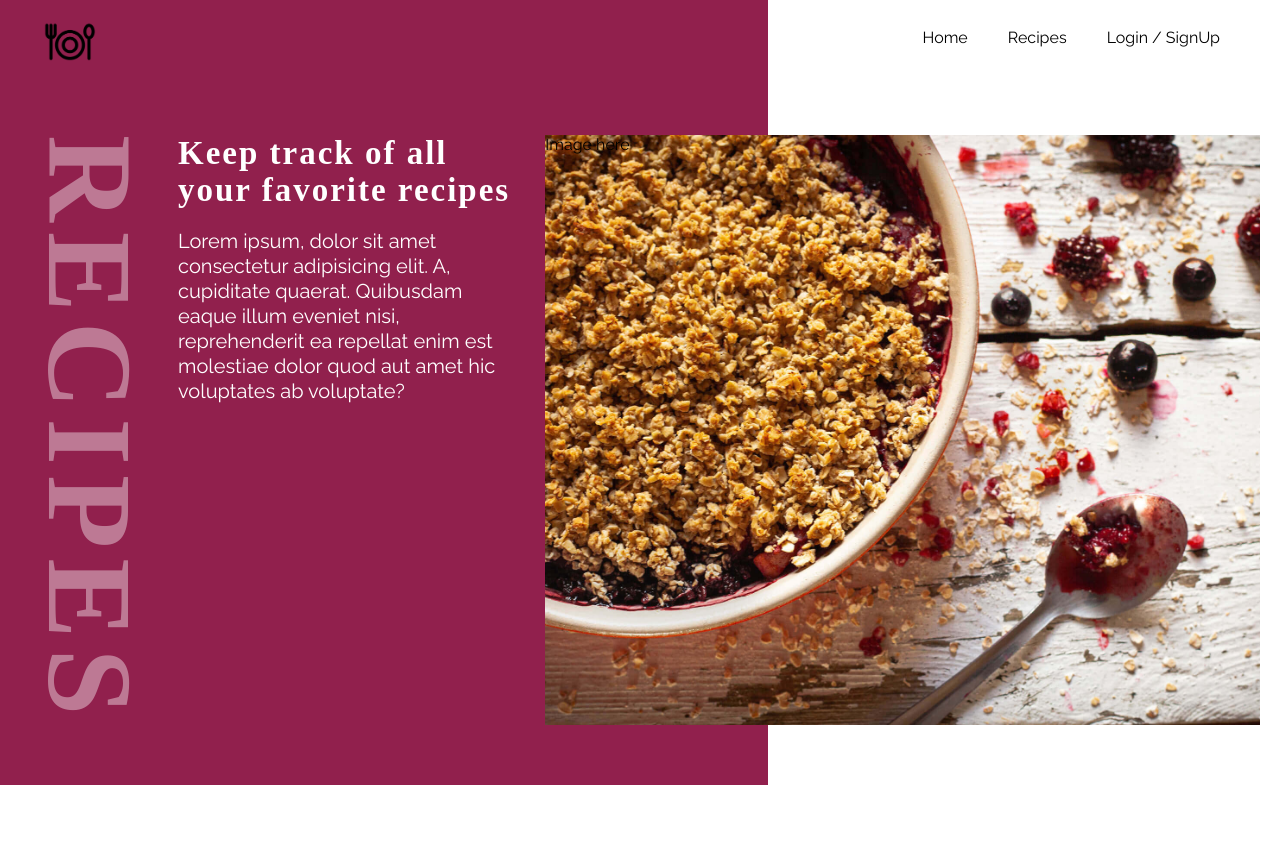
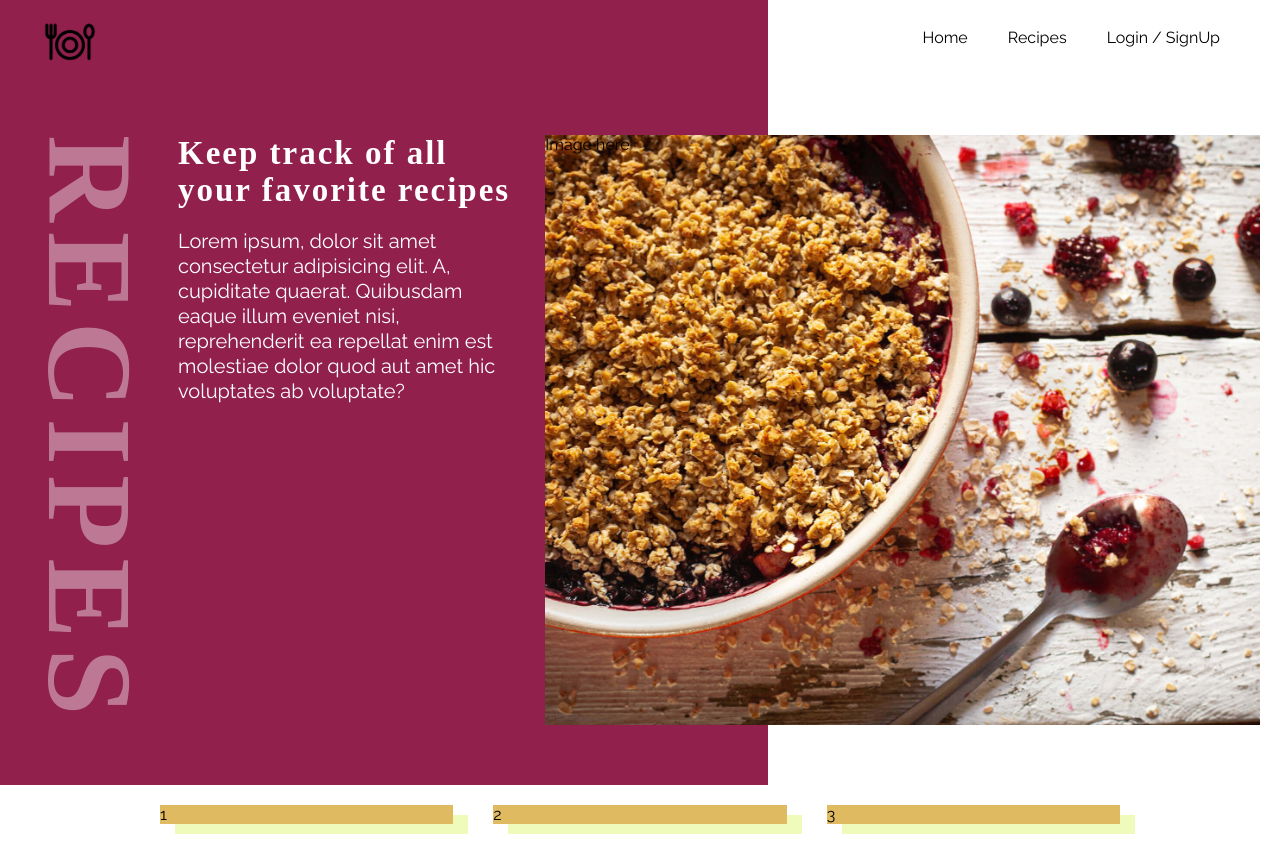
Before and after one commit to Kerri-AnnBates/recipe-app, a React (Create React App) app in the folder app/: page / in a window 1280 px wide. Before the commit the page ends 800 px from the top, so only its background shows below. Built offline with nearby package versions, Linux system fonts and the light colour scheme; a web font is replaced by a local one.

Commit message:
set up grids for featured boxes

```diff
--- a/app/src/components/home/Home.js
+++ b/app/src/components/home/Home.js
@@ -21,6 +21,17 @@ function home() {
                </div>
             </div>
          </div>
+         <div className="featured">
+            <div className="container">
+               <div className="medium-container">
+                  <div className="f-grid">
+                     <div className="f-box-1">1</div>
+                     <div className="f-box-2">2</div>
+                     <div className="f-box-3">3</div>
+                  </div>
+               </div>
+            </div>
+         </div>
       </div>
    )
 }
--- a/app/src/styles/app.scss
+++ b/app/src/styles/app.scss
@@ -1,5 +1,5 @@
 @import './variables.scss';
 @import './variables.scss';
 @import './general.scss';
-@import './header/header.scss';
+@import './header.scss';
 @import './home.scss';
--- a/app/src/styles/home.scss
+++ b/app/src/styles/home.scss
@@ -1,5 +1,5 @@
 .main-intro {
-   background: linear-gradient(90deg, #91204D 60%, #fff 50%);
+   background: linear-gradient(90deg, $mainColor 60%, #fff 50%);
 }
 
 .main-content {
@@ -47,3 +47,40 @@
       background-size: cover;
    }
 }
+
+.featured {
+   padding: 2rem;
+}
+
+.medium-container {
+   max-width: 1000px;
+   width: 100%;
+   margin: auto;
+   padding: 0 2rem;
+}
+
+.f-grid {
+   display: grid;
+   grid-template-columns: repeat(3, 1fr);
+   grid-gap: 4rem;
+
+   .f-box-1,
+   .f-box-2,
+   .f-box-3 {
+      background-color: $lightAccentColor;
+      position: relative;
+
+   }
+   .f-box-1::after,
+   .f-box-2::after,
+   .f-box-3::after {
+      content: ' ';
+      background-color: $rgbaBgAccentColor;
+      position: absolute;
+      width: 100%;
+      height: 100%;
+      left: 1.5rem;
+      top: 1rem;
+      z-index: -1;
+   }
+}
--- a/app/src/styles/variables.scss
+++ b/app/src/styles/variables.scss
@@ -1 +1,6 @@
-$bodyColor: coral;
+$mainColor: #91204D;
+$accentColor: #D3552E;
+$darkMain: #452732;
+$lightAccentColor: #E0BA60;
+$backgroundAccentColor: #E0F779;
+$rgbaBgAccentColor: rgba(224, 247, 121, 0.5);
```
Also changed, not shown: app/src/styles/header.scss (renamed from app/src/styles/header/header.scss).
